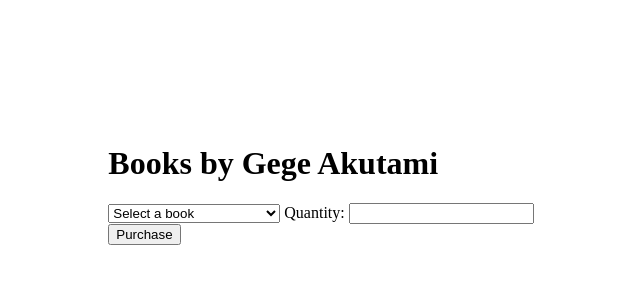
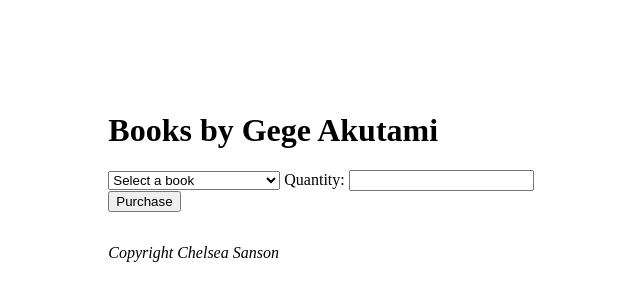
Before and after one commit to chelseaesanson8/assignment2, a website: page pages/index.html in a window 1280 px wide. Shown: the part 216-516 px from the top of the page, without its empty margins (319-959 px from the left). Drawn offline with Linux system fonts and the light colour scheme.

Commit message:
simple express.js shopping system test

```diff
--- a/index.js
+++ b/index.js
@@ -125,3 +125,5 @@
 
 // app listening on port 3000
 http.createServer(app).listen(3000)
+
+// TODO: Add footer to html page
--- a/pages/index.html
+++ b/pages/index.html
@@ -10,7 +10,7 @@
 </head>
 
 <body>
-    <div>
+    <div class="container">
         <h1>Books by Gege Akutami</h1>
         <form id="bookForm" action="/order" method="get">
             <select id="bookDropdown" name="book">
@@ -25,6 +25,7 @@
             <br>
             <input type="submit" value="Purchase">
         </form>
+        <p style="font-style: italic;">Copyright Chelsea Sanson</p>
     </div>
 </body>
 
--- a/pages/styles.css
+++ b/pages/styles.css
@@ -5,3 +5,7 @@
     height: 100vh;
     margin: 0;
 }
+
+p {
+    margin-top: 2em;
+}
```
